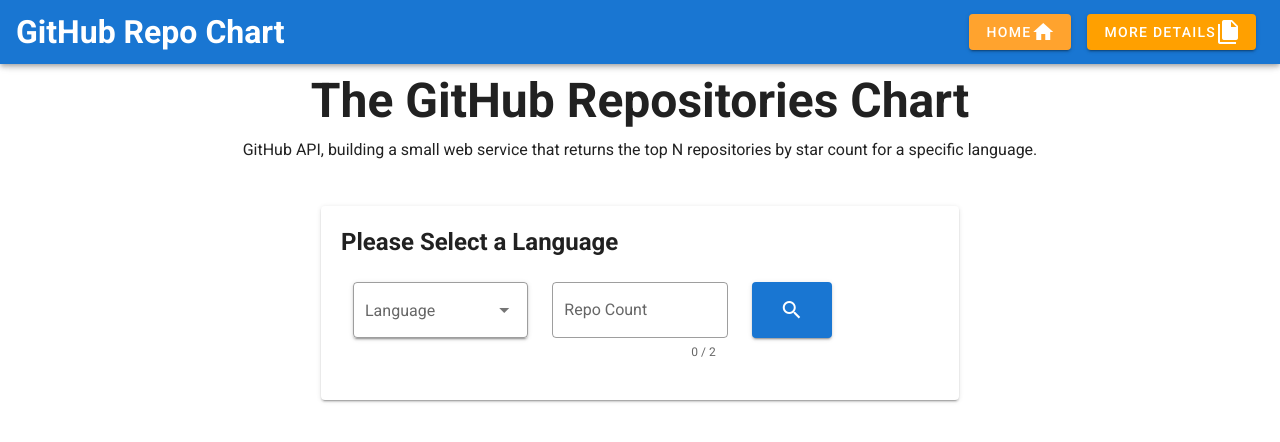
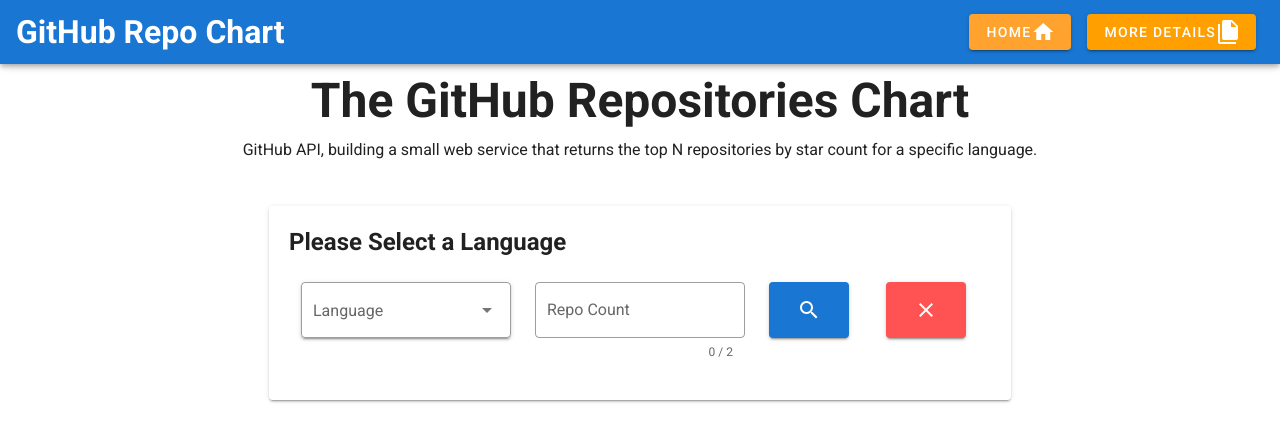
Before and after one commit to jaasmaz/Top-Repos-App, a Vue app: page /#/ in a window 1280 px wide. Shown: the top 442 px of the page. Built offline with nearby package versions, Linux system fonts and the light colour scheme.

Commit message:
Add Clear Chart Button

```diff
--- a/src/components/Chart.vue
+++ b/src/components/Chart.vue
@@ -22,7 +22,7 @@
   data: () => ({
     datacollection: null,
     loaded: false,
-    starsCount: [100, 200, 550],
+    starsCount: null,
     repoName: null,
     repoColors: null,
     // Options for Chart
@@ -68,6 +68,10 @@
   methods: {
     // show Chart
     fillChart() {
+      // if apiData is null then reset chart
+      if (!this.apiData) {
+        this.datacollection = null;
+      } else {
         this.repoName = this.apiData.map((el) => el.name);
         this.starsCount = this.apiData.map((el) => el.stargazers_count);
         this.repoColors = this.createColors(this.repoName.length);
@@ -82,6 +86,7 @@
             },
           ],
         };
+      }
     },
     // Create Random Colors for each repo
     createColors(count) {
--- a/src/components/Form.vue
+++ b/src/components/Form.vue
@@ -47,6 +47,11 @@
                   <v-icon>mdi-magnify</v-icon></v-btn
                 >
               </v-col>
+              <v-col>
+                <v-btn class="error pa-7" @click="clearForm">
+                  <v-icon>mdi-close</v-icon></v-btn
+                >
+              </v-col>
             </v-row>
           </v-container>
         </v-form>
@@ -58,11 +63,12 @@
 <script>
 export default {
   data: () => ({
+    name: "Form",
     formData: {
+      cleared: null,
       selectedLang: null,
       repoCount: null,
     },
-    name: "Form",
     dropLang: ["Javascript", "Dart", "PHP", "python", "Java"],
   }),
   props: {},
@@ -81,6 +87,10 @@
         this.$store.dispatch("fetchApiData");
       }
     },
+    clearForm() {
+      this.formData.cleared = true;
+      this.$store.dispatch("setFormData", this.formData);
+    },
   },
 };
 </script>
--- a/src/store/index.js
+++ b/src/store/index.js
@@ -8,7 +8,9 @@
   state: {
     loadingStatus: "notLoading",
     apiData: null,
+    formCleared: null,
     formData: {
+      cleared: null,
       selectedLang: null,
       repoCount: null,
     },
@@ -53,6 +55,10 @@
     setFormData(context, payload) {
       context.commit("SET_LOADING_STATUS", "loading");
       context.commit("SET_FORM_DATA", payload);
+      // If form is cleared set API Data to null
+      if (payload.cleared) {
+        context.commit("SET_API_DATA", null);
+      }
       context.commit("SET_LOADING_STATUS", "notLoading");
     },
   },
```
Lines whose indentation alone changed are shown as unchanged.
